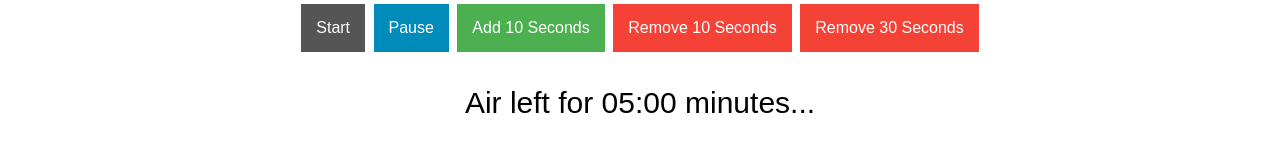
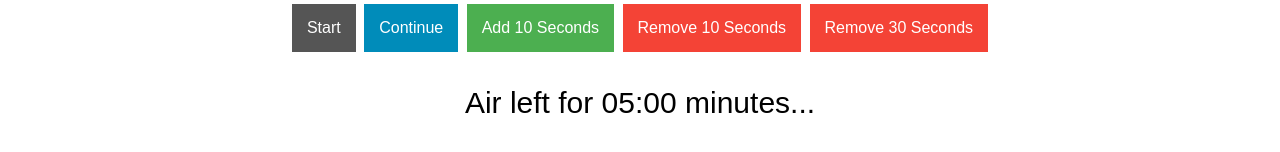
Before and after one commit to fvde/trudvang-timer, a plain HTML site: page index.html in a window 1280 px wide. Both pictures are taken after a click on the button "Pause". Shown: the top 152 px of the page. Drawn offline with Linux system fonts and the light colour scheme.

Commit message:
pause button

```diff
--- a/index.html
+++ b/index.html
@@ -48,7 +48,7 @@ tr:nth-child(even) {
 <body>
     <audio id="alert" src="alert.mp3" preload="auto"></audio>
     <button class="button buttonBlack" onclick="start();" type="button">Start</button>
-    <button class="button buttonBlue" onclick="pause();" type="button">Pause</button>
+    <button class="button buttonBlue" onclick="pause();" id="pauseButton" type="button">Pause</button>
     <button class="button" onclick="add(10);" type="button">Add 10 Seconds</button>
     <button class="button buttonRed" onclick="remove(10);" type="button">Remove 10 Seconds</button>
     <button class="button buttonRed" onclick="remove(30);" type="button">Remove 30 Seconds</button>
--- a/timer.js
+++ b/timer.js
@@ -45,6 +45,13 @@ function remove(seconds) {
 
 function pause() {
     timerActive = !timerActive;
+    var button = document.getElementById('pauseButton');
+
+    if (timerActive) {
+        button.textContent = "Pause";
+    } else {
+        button.textContent = "Continue";
+    }
 };
 
 function update(timer, display) {
```
